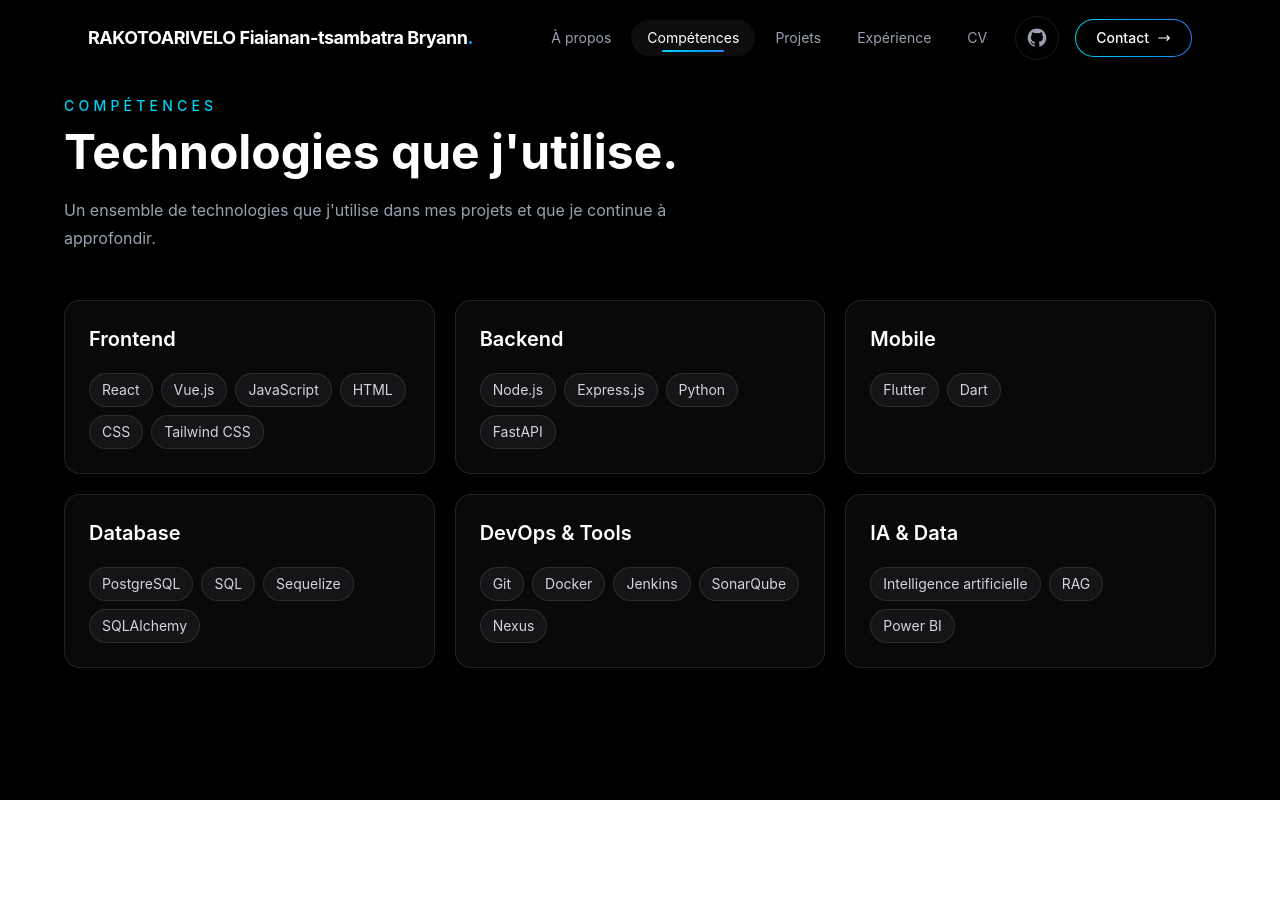
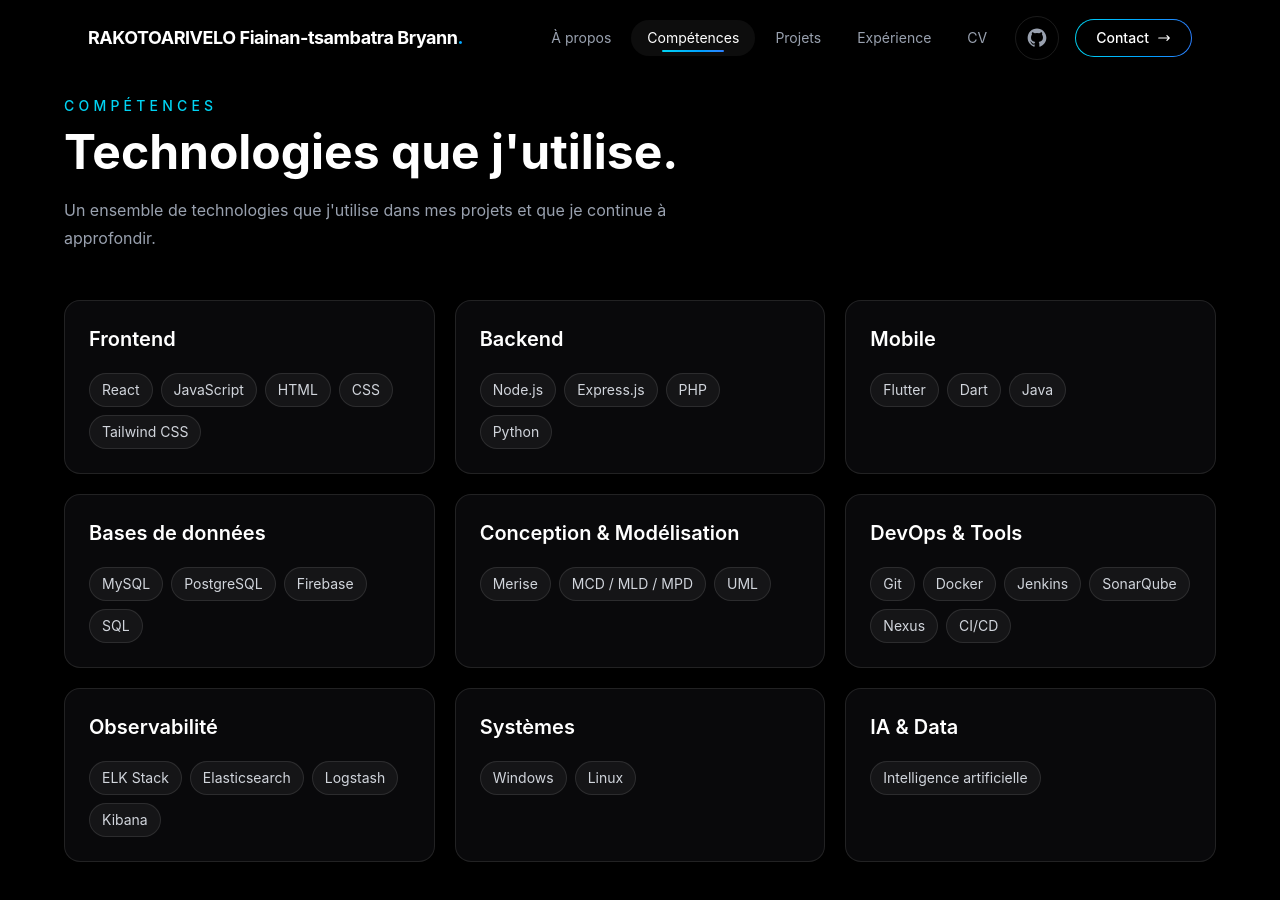
Before and after one commit to sambatrabryan-crypto/Portfolio, a React app: page / in a window 1280 px wide. Both pictures are taken after a click on the button "Compétences". Shown: the top 900 px of the page. Before the commit the page ends 800 px from the top, so only its background shows below. Built offline with nearby package versions, Linux system fonts and the light colour scheme; the HTML template or start-up script is replaced by a standard one.

Commit message:
Update Skills, Experience and Projects sections

```diff
--- a/src/components/Navbar.jsx
+++ b/src/components/Navbar.jsx
@@ -43,7 +43,7 @@
           className="group relative text-base font-bold tracking-tight text-white sm:text-lg"
         >
           <span className="relative z-10">
-            RAKOTOARIVELO Fiaianan-tsambatra Bryann
+            RAKOTOARIVELO Fiainan-tsambatra Bryann
             <span className="bg-gradient-to-r from-cyan-400 to-blue-500 bg-clip-text text-transparent">
               .
             </span>
--- a/src/data/projects.js
+++ b/src/data/projects.js
@@ -1,36 +1,45 @@
 const projects = [
   {
-    title: 'Système de gestion des visiteurs',
-    category: 'Web & Mobile',
+    title: 'Gestion des visiteurs — Backend',
+    category: 'Backend · Projet de stage',
     description:
-      "Application développée pour digitaliser la gestion des visiteurs, des rendez-vous et de l'accueil au sein d'une entreprise.",
-    technologies: [
-      'React',
-      'Node.js',
-      'Express.js',
-      'Flutter',
-      'PostgreSQL',
-      'Firebase',
-    ],
-    github: '#',
-    demo: '#',
+      "API backend pour un système de gestion des visiteurs. Authentification, gestion des rendez-vous, suivi des entrées/sorties et exposition d'une API REST.",
+    technologies: ['Node.js', 'Express.js', 'PostgreSQL', 'Firebase'],
   },
-
   {
-    title: 'Assistant IA pour étudiants',
-    category: 'Backend & IA',
+    title: 'Gestion des visiteurs — Web',
+    category: 'Frontend · Projet de stage',
     description:
-      "API destinée à accompagner les étudiants avec la gestion des cours, documents PDF, quiz et fonctionnalités d'assistance basées sur l'intelligence artificielle.",
-    technologies: [
-      'Python',
-      'FastAPI',
-      'PostgreSQL',
-      'SQLAlchemy',
-      'JWT',
-      'Docker',
-    ],
-    github: '#',
-    demo: '#',
+      "Interface web pour la gestion des visiteurs : tableau de bord, enregistrement des visiteurs, gestion des rendez-vous et suivi en temps réel.",
+    technologies: ['React', 'JavaScript', 'Tailwind CSS'],
+  },
+  {
+    title: 'Gestion des visiteurs — Mobile',
+    category: 'Mobile · Projet de stage',
+    description:
+      "Application mobile pour la gestion des visiteurs, développée avec Flutter. Permet aux agents d'enregistrer et suivre les visiteurs depuis un smartphone.",
+    technologies: ['Flutter', 'Dart'],
+  },
+  {
+    title: 'Gestion des visites médicales',
+    category: 'Backend · Projet personnel',
+    description:
+      "Application de gestion des visites dans un centre médical. Hibernate pour la persistance, PostgreSQL comme base de données, architecture MVC.",
+    technologies: ['Java', 'Hibernate', 'PostgreSQL'],
+  },
+  {
+    title: 'Algorithme de Ford-Bellman',
+    category: 'Algorithme · Projet personnel',
+    description:
+      "Implémentation de l'algorithme de Ford-Bellman pour le calcul du plus court chemin dans un graphe pondéré.",
+    technologies: ['TypeScript', 'JavaScript'],
+  },
+  {
+    title: 'Portfolio personnel',
+    category: 'Frontend · Projet personnel',
+    description:
+      "Mon portfolio personnel présentant mon parcours, mes compétences et mes projets. Développé avec React, Vite et Tailwind CSS, déployé sur Vercel.",
+    technologies: ['React', 'Vite', 'Tailwind CSS'],
   },
 ]
 
--- a/src/sections/Experience.jsx
+++ b/src/sections/Experience.jsx
@@ -1,4 +1,42 @@
 function Experience() {
+  const experiences = [
+    {
+      title: 'Stage — Europ\'Alu',
+      subtitle: 'Développement informatique',
+      location: 'Antananarivo',
+      description:
+        "Conception et développement d'un système de gestion des visiteurs (Web & Mobile) destiné à digitaliser l'accueil et améliorer le suivi des visiteurs au sein de l'entreprise.",
+      technologies: [
+        'React',
+        'Node.js',
+        'Express.js',
+        'Flutter',
+        'PostgreSQL',
+        'Firebase',
+        'ELK Stack',
+      ],
+      active: true,
+    },
+    {
+      title: 'Stage — Ministère de l\'Enseignement Supérieur',
+      subtitle: 'Développement informatique',
+      location: 'Antananarivo',
+      description:
+        "Création et réalisation d'une application de gestion des stocks pour le Ministère de l'Enseignement Supérieur et de la Recherche Scientifique.",
+      technologies: ['PHP', 'MySQL', 'HTML', 'CSS'],
+      active: false,
+    },
+    {
+      title: 'Projets personnels',
+      subtitle: 'Développement Web, Backend & IA',
+      location: '',
+      description:
+        "Développement de projets personnels permettant d'explorer différentes technologies, notamment FastAPI, Python, PostgreSQL, Docker et les solutions basées sur l'intelligence artificielle.",
+      technologies: ['Python', 'FastAPI', 'Docker', 'PostgreSQL'],
+      active: false,
+    },
+  ]
+
   return (
     <section id="experience" className="bg-black px-6 py-24">
       <div className="mx-auto max-w-6xl">
@@ -8,44 +46,51 @@
             Expérience
           </p>
 
-          <h2 className="mt-3 text-4xl font-bold sm:text-5xl">
+          <h2 className="mt-3 text-4xl font-bold text-white sm:text-5xl">
             Mon parcours professionnel.
           </h2>
         </div>
 
         <div className="relative border-l border-white/10 pl-8">
 
-          <div className="relative pb-12">
-            <div className="absolute -left-[37px] top-1 h-4 w-4 rounded-full border-4 border-black bg-cyan-400" />
+          {experiences.map((exp, index) => (
+            <div
+              key={exp.title}
+              className={`relative ${index < experiences.length - 1 ? 'pb-12' : ''}`}
+            >
+              {/* Point sur la timeline */}
+              <div
+                className={`absolute -left-[37px] top-1 h-4 w-4 rounded-full border-4 border-black ${
+                  exp.active ? 'bg-cyan-400 shadow-[0_0_12px_rgba(34,211,238,0.6)]' : 'bg-gray-600'
+                }`}
+              />
 
+              {/* En-tête */}
               <div className="flex flex-col gap-2 sm:flex-row sm:items-center sm:justify-between">
-              <h3 className="text-2xl font-bold">
-                Stage — Europ'Alu
+                <h3 className="text-2xl font-bold text-white">
+                  {exp.title}
                 </h3>
 
+                {exp.location && (
                   <span className="text-sm text-gray-500">
-                Antananarivo
+                    {exp.location}
                   </span>
+                )}
               </div>
 
+              {/* Sous-titre */}
               <p className="mt-2 text-cyan-400">
-              Développement informatique
+                {exp.subtitle}
               </p>
 
+              {/* Description */}
               <p className="mt-5 max-w-3xl leading-7 text-gray-400">
-              Développement d'un système de gestion des visiteurs et des
-              rendez-vous destiné à digitaliser l'accueil et améliorer le
-              suivi des visiteurs au sein de l'entreprise.
+                {exp.description}
               </p>
 
+              {/* Technologies */}
               <div className="mt-5 flex flex-wrap gap-2">
-              {[
-                'React',
-                'Node.js',
-                'Express.js',
-                'Flutter',
-                'PostgreSQL',
-              ].map((technology) => (
+                {exp.technologies.map((technology) => (
                   <span
                     key={technology}
                     className="rounded-full border border-white/10 bg-white/5 px-3 py-1.5 text-xs text-gray-300"
@@ -55,25 +100,7 @@
                 ))}
               </div>
             </div>
-
-          <div className="relative">
-            <div className="absolute -left-[37px] top-1 h-4 w-4 rounded-full border-4 border-black bg-gray-600" />
-
-            <h3 className="text-2xl font-bold">
-              Projets personnels
-            </h3>
-
-            <p className="mt-2 text-cyan-400">
-              Développement Web, Backend & IA
-            </p>
-
-            <p className="mt-5 max-w-3xl leading-7 text-gray-400">
-              Développement de projets personnels permettant d'explorer
-              différentes technologies, notamment FastAPI, Python,
-              PostgreSQL, Docker et les solutions basées sur
-              l'intelligence artificielle.
-            </p>
-          </div>
+          ))}
 
         </div>
 
--- a/src/sections/Projects.jsx
+++ b/src/sections/Projects.jsx
@@ -10,13 +10,13 @@
             Projets
           </p>
 
-          <h2 className="mt-3 text-4xl font-bold sm:text-5xl">
+          <h2 className="mt-3 text-4xl font-bold text-white sm:text-5xl">
             Ce que je construis.
           </h2>
 
           <p className="mt-5 max-w-2xl leading-7 text-gray-400">
             Quelques projets qui illustrent mon expérience en développement
-            web, mobile, backend et intelligence artificielle.
+            web, mobile, backend et algorithmique.
           </p>
         </div>
 
@@ -24,17 +24,8 @@
           {projects.map((project) => (
             <article
               key={project.title}
-              className="group overflow-hidden rounded-2xl border border-white/10 bg-black transition duration-300 hover:-translate-y-1 hover:border-cyan-400/30"
+              className="flex flex-col rounded-2xl border border-white/10 bg-black p-7 transition duration-300 hover:-translate-y-1 hover:border-cyan-400/30"
             >
-              {/* Zone image temporaire */}
-              <div className="flex h-56 items-center justify-center bg-zinc-900">
-                <span className="text-sm uppercase tracking-[0.2em] text-gray-600">
-                  Aperçu du projet
-                </span>
-              </div>
-
-              <div className="p-7">
-
               <p className="text-sm font-medium text-cyan-400">
                 {project.category}
               </p>
@@ -43,7 +34,7 @@
                 {project.title}
               </h3>
 
-                <p className="mt-4 leading-7 text-gray-400">
+              <p className="mt-4 flex-1 leading-7 text-gray-400">
                 {project.description}
               </p>
 
@@ -57,24 +48,6 @@
                   </span>
                 ))}
               </div>
-
-                <div className="mt-7 flex gap-4">
-                  <a
-                    href={project.github}
-                    className="rounded-full border border-white/20 px-5 py-2 text-sm text-white transition hover:border-white/40"
-                  >
-                    GitHub
-                  </a>
-
-                  <a
-                    href={project.demo}
-                    className="rounded-full bg-cyan-400 px-5 py-2 text-sm font-medium text-black transition hover:bg-cyan-300"
-                  >
-                    Voir le projet
-                  </a>
-                </div>
-
-              </div>
             </article>
           ))}
         </div>
--- a/src/sections/Skills.jsx
+++ b/src/sections/Skills.jsx
@@ -1,27 +1,39 @@
 const skillGroups = [
   {
     title: 'Frontend',
-    skills: ['React', 'Vue.js', 'JavaScript', 'HTML', 'CSS', 'Tailwind CSS'],
+    skills: ['React', 'JavaScript', 'HTML', 'CSS', 'Tailwind CSS'],
   },
   {
     title: 'Backend',
-    skills: ['Node.js', 'Express.js', 'Python', 'FastAPI'],
+    skills: ['Node.js', 'Express.js', 'PHP', 'Python'],
   },
   {
     title: 'Mobile',
-    skills: ['Flutter', 'Dart'],
+    skills: ['Flutter', 'Dart', 'Java'],
   },
   {
-    title: 'Database',
-    skills: ['PostgreSQL', 'SQL', 'Sequelize', 'SQLAlchemy'],
+    title: 'Bases de données',
+    skills: ['MySQL', 'PostgreSQL', 'Firebase', 'SQL'],
+  },
+  {
+    title: 'Conception & Modélisation',
+    skills: ['Merise', 'MCD / MLD / MPD', 'UML'],
   },
   {
     title: 'DevOps & Tools',
-    skills: ['Git', 'Docker', 'Jenkins', 'SonarQube', 'Nexus'],
+    skills: ['Git', 'Docker', 'Jenkins', 'SonarQube', 'Nexus', 'CI/CD'],
+  },
+  {
+    title: 'Observabilité',
+    skills: ['ELK Stack', 'Elasticsearch', 'Logstash', 'Kibana'],
+  },
+  {
+    title: 'Systèmes',
+    skills: ['Windows', 'Linux'],
   },
   {
     title: 'IA & Data',
-    skills: ['Intelligence artificielle', 'RAG', 'Power BI'],
+    skills: ['Intelligence artificielle'],
   },
 ]
 
@@ -35,7 +47,7 @@
             Compétences
           </p>
 
-          <h2 className="mt-3 text-4xl font-bold sm:text-5xl">
+          <h2 className="mt-3 text-4xl font-bold text-white sm:text-5xl">
             Technologies que j'utilise.
           </h2>
 
```
Also changed, not shown: public/cv-preview.png, 1 other file (tests, documents, lock files or other folders). Lines whose indentation alone changed are shown as unchanged.
